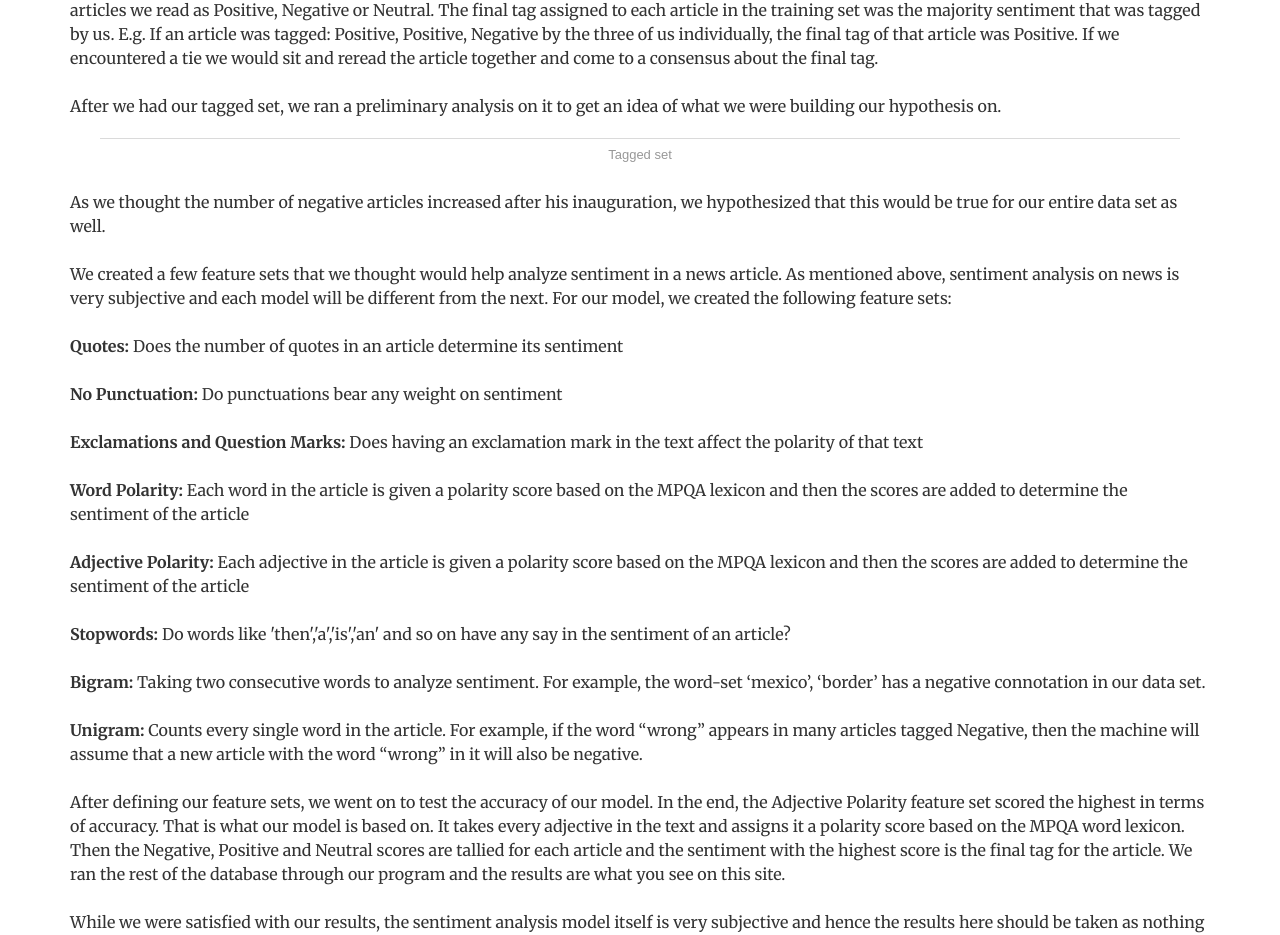
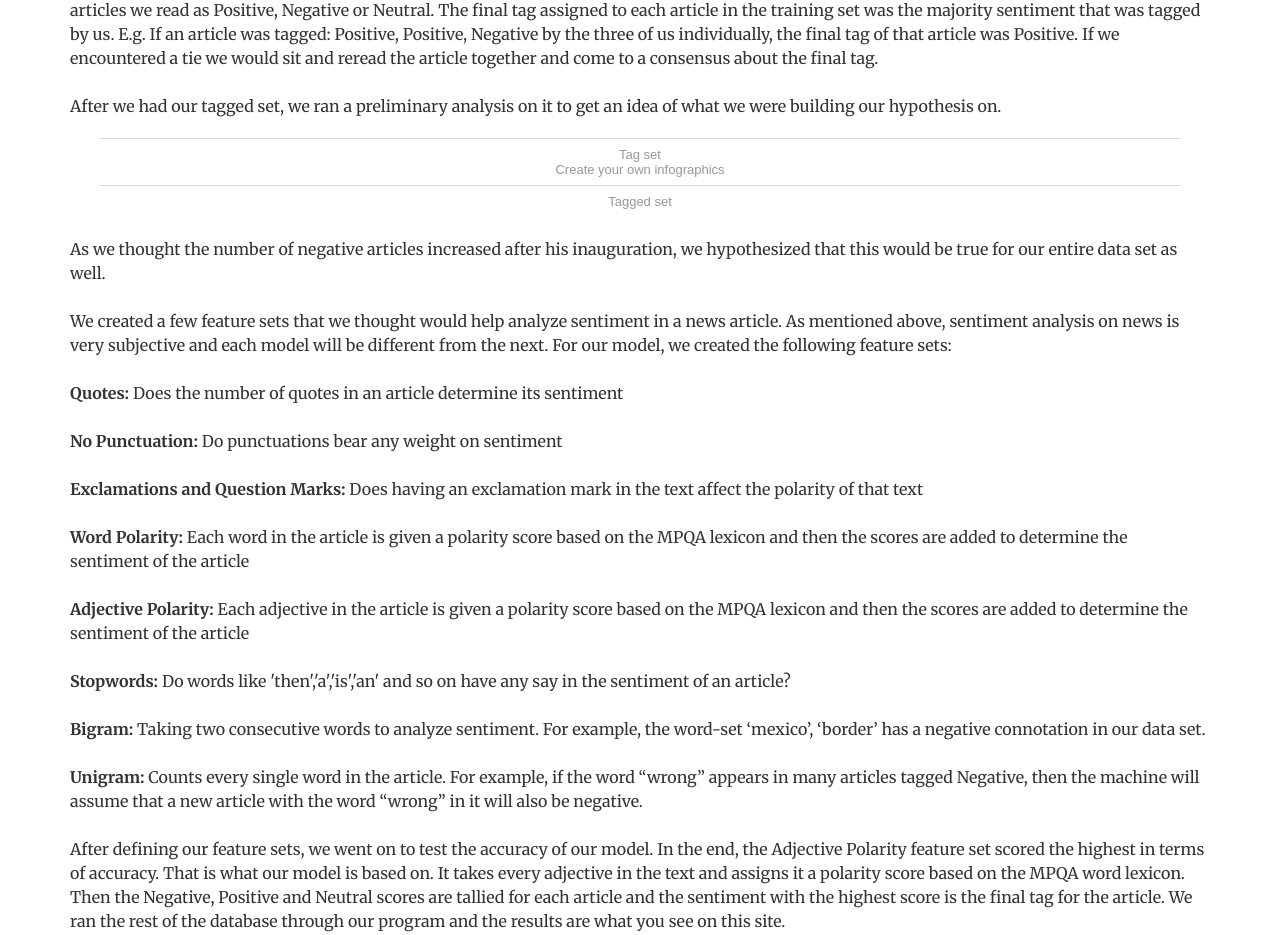
Before and after one commit to amiham-singh/amiham-singh.github.io, a plain HTML site: page index.html in a window 1280 px wide. Shown: the part 5291-6226 px from the top of the page. Drawn offline with nearby package versions, Linux system fonts and the light colour scheme; a script that the page names is missing; a small style sheet from the web is missing.

Commit message:
Update index.html

```diff
--- a/index.html
+++ b/index.html
@@ -263,7 +263,7 @@
 
 
 
-<div class="infogram-embed" data-id="tagged_set-522539" data-type="interactive" data-title="Tagged set"></div><script>!function(e,t,s,i){var n="InfogramEmbeds",o=e.getElementsByTagName("script"),d=o[0],r=/^http:/.test(e.location)?"http:":"https:";if(/^\/{2}/.test(i)&&(i=r+i),window[n]&&window[n].initialized)window[n].process&&window[n].process();else if(!e.getElementById(s)){var a=e.createElement("script");a.async=1,a.id=s,a.src=i,d.parentNode.insertBefore(a,d)}}(document,0,"infogram-async","//e.infogr.am/js/dist/embed-loader-min.js");</script>
+<div class="infogram-embed" data-id="tag_set-720739356" data-type="interactive" data-title="Tag set"></div><script>!function(e,t,s,i){var n="InfogramEmbeds",o=e.getElementsByTagName("script"),d=o[0],r=/^http:/.test(e.location)?"http:":"https:";if(/^\/{2}/.test(i)&&(i=r+i),window[n]&&window[n].initialized)window[n].process&&window[n].process();else if(!e.getElementById(s)){var a=e.createElement("script");a.async=1,a.id=s,a.src=i,d.parentNode.insertBefore(a,d)}}(document,0,"infogram-async","//e.infogram.com/js/dist/embed-loader-min.js");</script><div style="padding:8px 0;font-family:Arial!important;font-size:13px!important;line-height:15px!important;text-align:center;border-top:1px solid #dadada;margin:0 30px"><a href="https://infogram.com/tag_set-720739356" style="color:#989898!important;text-decoration:none!important;" target="_blank" rel="nofollow">Tag set</a><br><a href="https://infogram.com" style="color:#989898!important;text-decoration:none!important;" target="_blank" rel="nofollow">Create your own infographics</a></div>
 
  <div style="padding:8px 0;font-family:Arial!important;font-size:13px!important;line-height:15px!important;text-align:center;border-top:1px solid #dadada;margin:0 30px"><a href="https://infogr.am/tagged_set-522539" style="color:#989898!important;text-decoration:none!important;" target="_blank" rel="nofollow">Tagged set</a><br><a href="https://infogr.am" style="color:#989898!important;text-decoration:none!important;" target="_blank" rel="nofollow"></a></div>
 
```
